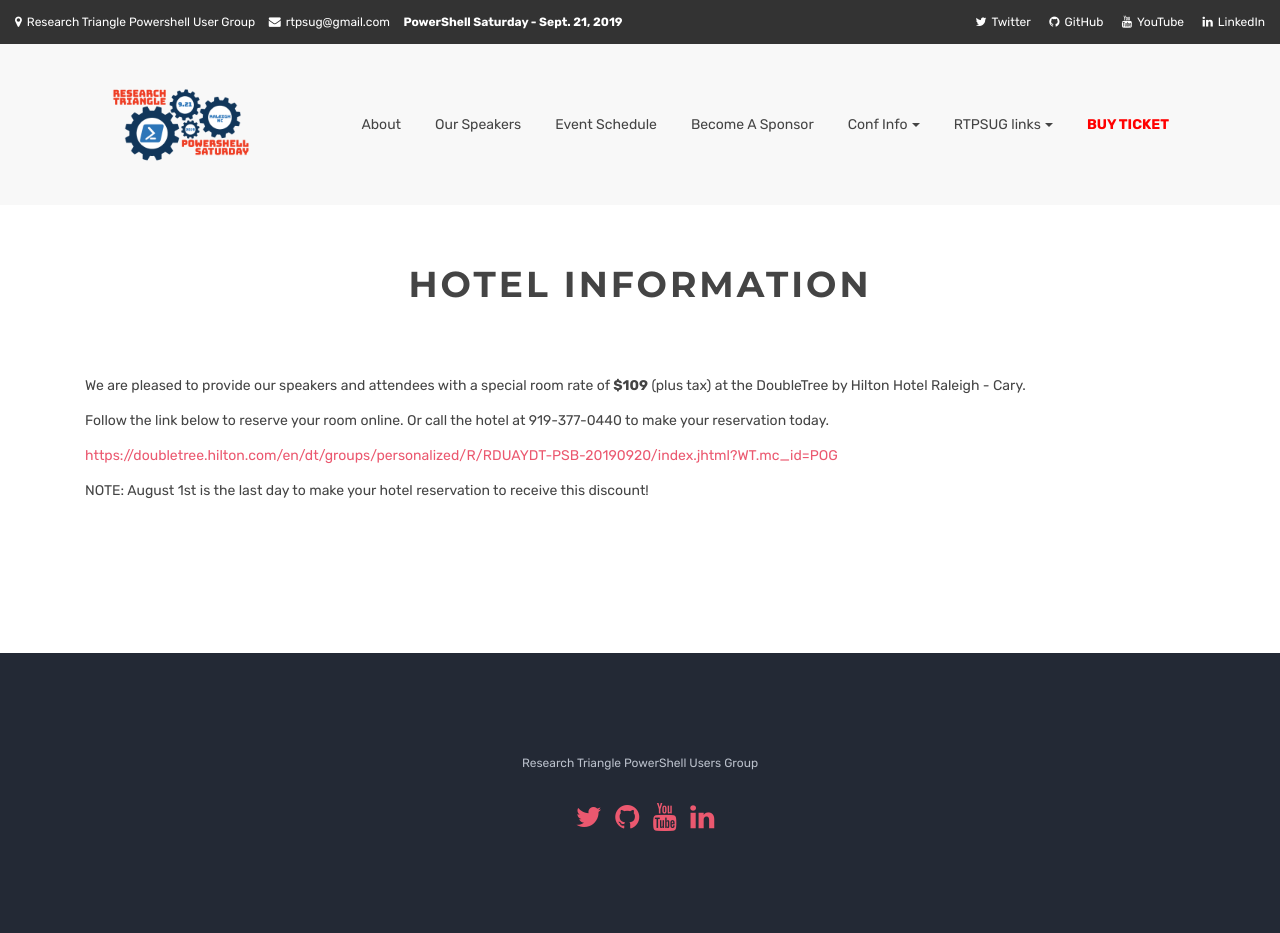
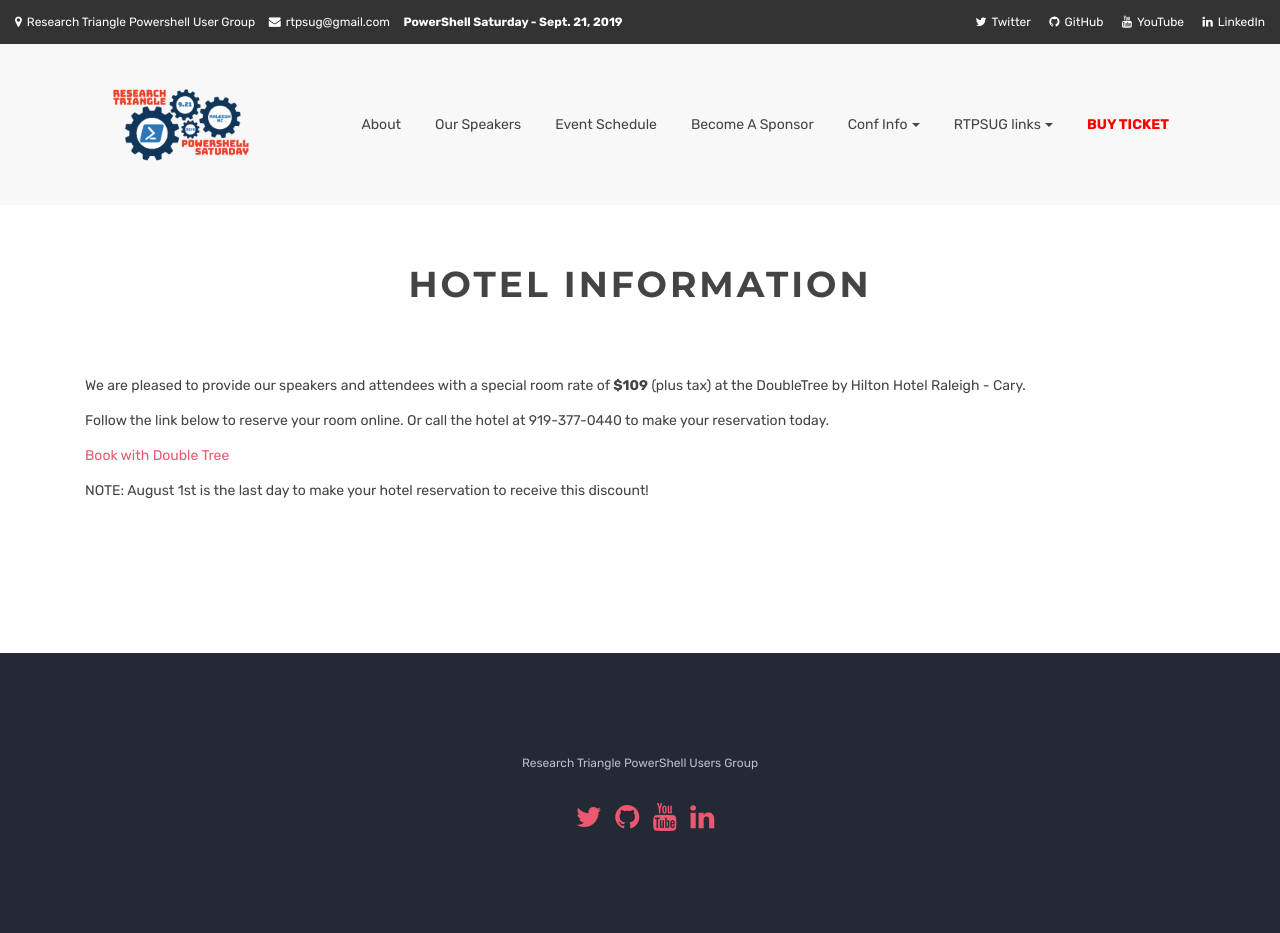
Before and after one commit to rtpsug/rtpsug.github.io, a Jekyll site: the page built from _pssaturday/hotel.md, in a window 1280 px wide. Built offline with Jekyll 4.4.1, drawn with Linux system fonts in a browser that asks for light colours.

Commit message:
Made link prettier

```diff
--- a/_pssaturday/hotel.md
+++ b/_pssaturday/hotel.md
@@ -8,6 +8,6 @@ We are pleased to provide our speakers and attendees with a special room rate of
 
 Follow the link below to reserve your room online. Or call the hotel at 919-377-0440 to make your reservation today.
 
-[https://doubletree.hilton.com/en/dt/groups/personalized/R/RDUAYDT-PSB-20190920/index.jhtml?WT.mc_id=POG](https://doubletree.hilton.com/en/dt/groups/personalized/R/RDUAYDT-PSB-20190920/index.jhtml?WT.mc_id=POG)
+[Book with Double Tree](https://doubletree.hilton.com/en/dt/groups/personalized/R/RDUAYDT-PSB-20190920/index.jhtml?WT.mc_id=POG)
 
 NOTE: August 1st is the last day to make your hotel reservation to receive this discount!
```
